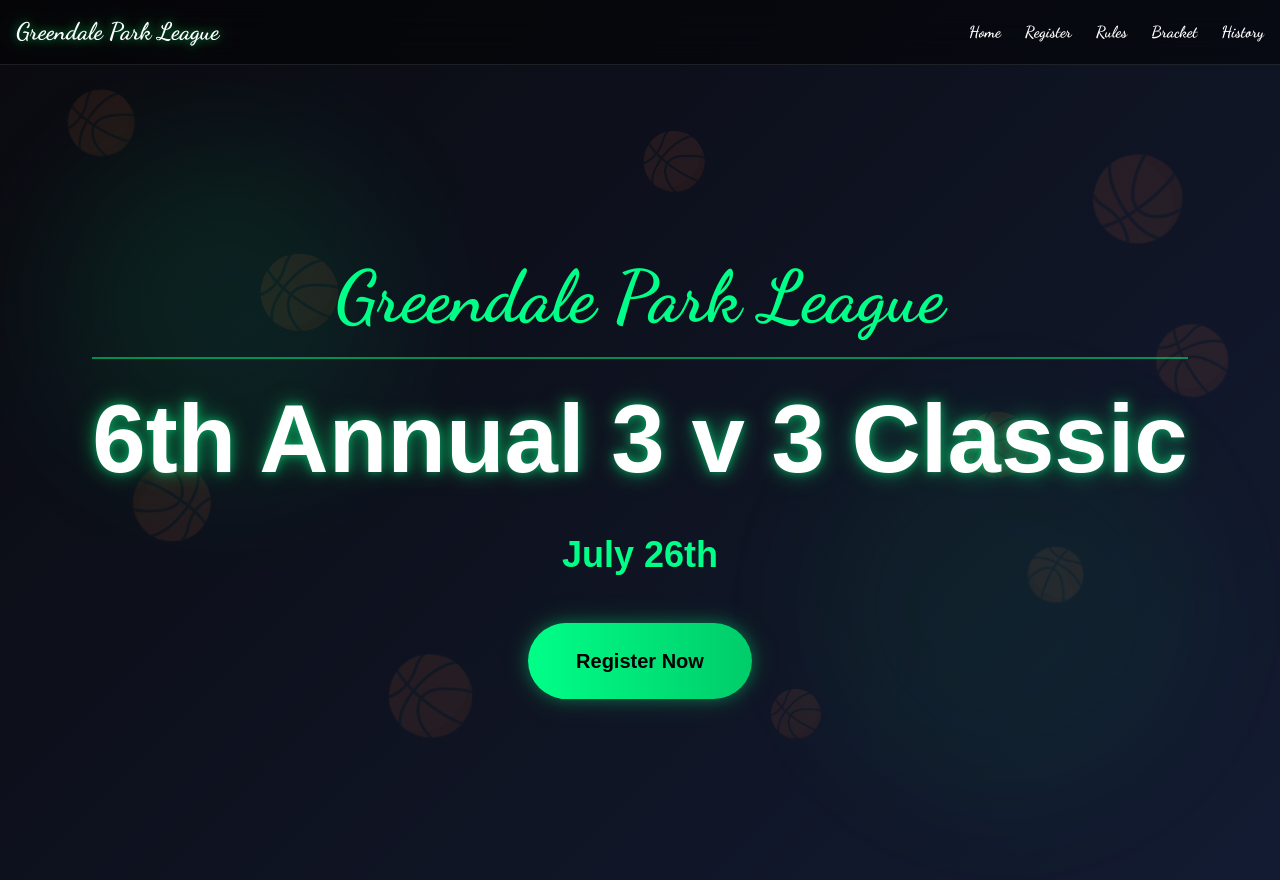
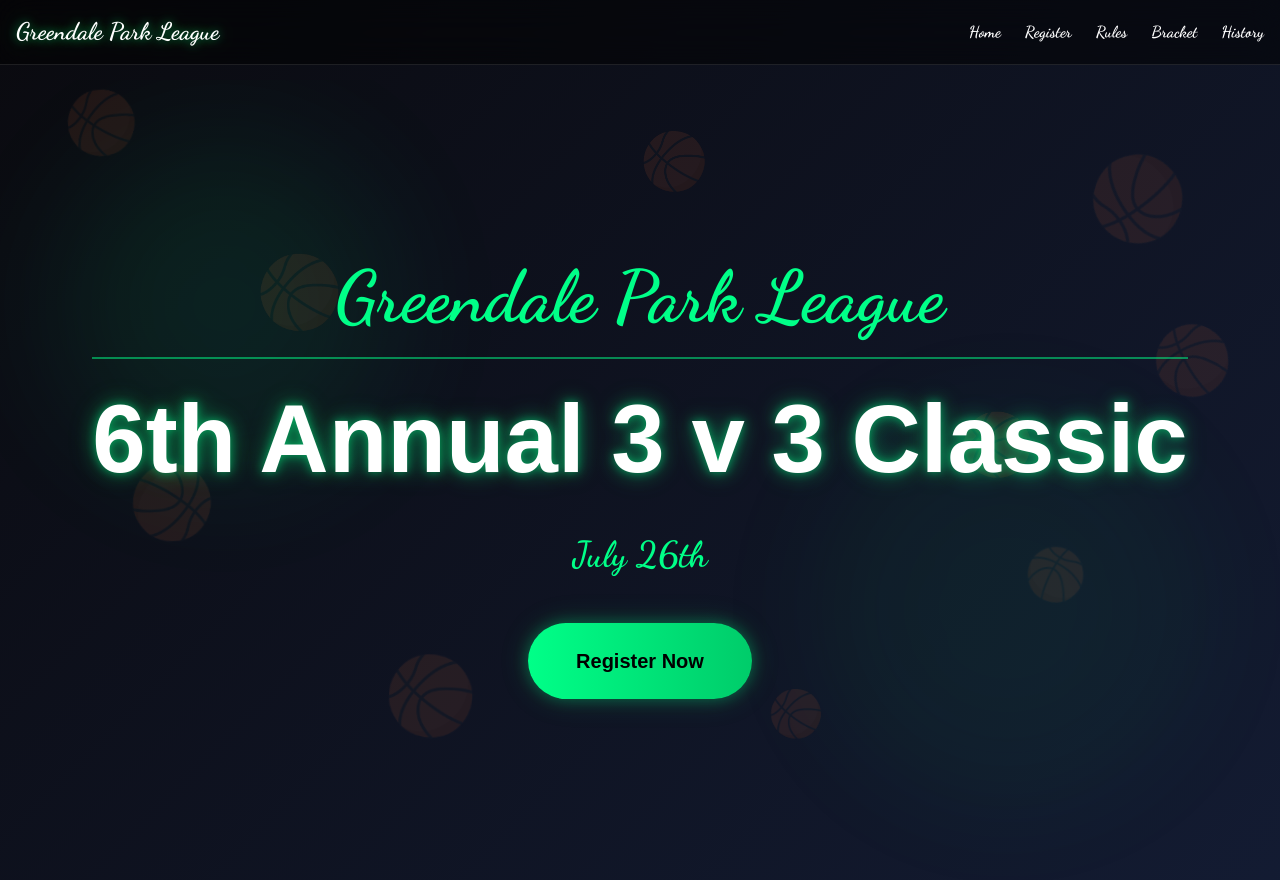
Before and after one commit to PaddrickL/GPL-Website, a Next.js app: page / in a window 1280 px wide. Built offline with nearby package versions, Linux system fonts and the light colour scheme.

Commit message:
Update July 26th date to use script font

```diff
--- a/app/page.tsx
+++ b/app/page.tsx
@@ -61,7 +61,7 @@ export default function Home() {
           </motion.h1>
 
           <motion.div
-            className="text-3xl md:text-4xl font-bold text-primary mb-12"
+            className="text-3xl md:text-4xl font-bold text-primary mb-12 script-text"
             initial={{ scale: 0.9 }}
             animate={{ scale: 1 }}
             transition={{ duration: 0.8, delay: 0.35 }}
```
